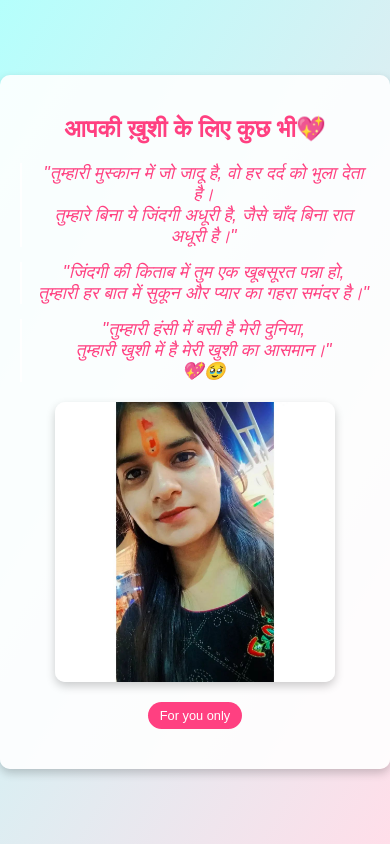
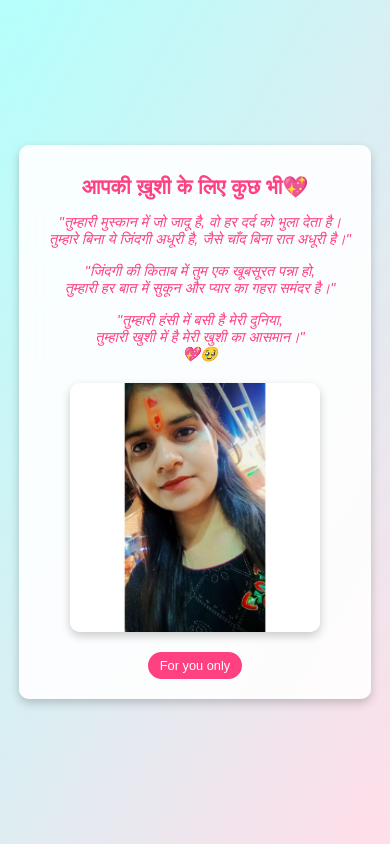
Before and after one commit to anchan31/Sandesh, a plain HTML site: page index.html in a window 390 px wide. Drawn offline with Linux system fonts and the light colour scheme.

Commit message:
Update style.css

```diff
--- a/style.css
+++ b/style.css
@@ -114,3 +114,48 @@ body, html {
     margin: 0; /* Remove margin to allow full-width */
     position: relative; /* Ensure the container is positioned correctly */
 }
+/* Ensure the container takes full width and has enough padding */
+.special-message {
+    text-align: center;
+    padding: 20px; /* Reduced padding for smaller screens */
+    margin: 0 auto; /* Center the content on all screens */
+    background: rgba(255, 255, 255, 0.9);
+    border-radius: 10px;
+    max-width: 500px; /* Set a max-width to prevent overflow on small screens */
+    box-shadow: 0 4px 10px rgba(0, 0, 0, 0.2);
+}
+
+/* Adjust font size of the heading on smaller screens */
+@media (max-width: 768px) {
+    .special-message h2 {
+        font-size: 1.5rem; /* Smaller font size for smaller screens */
+        margin-top: 10px; /* Add some margin at the top */
+    }
+
+    .shayari {
+        font-size: 1rem; /* Adjust shayari font size */
+        padding-left: 10px; /* Reduce padding on mobile */
+    }
+
+    .back-button {
+        padding: 8px 16px;
+        font-size: 0.9rem;
+    }
+}
+
+@media (max-width: 480px) {
+    .special-message h2 {
+        font-size: 1.3rem;
+        margin-bottom: 15px;
+    }
+
+    .shayari {
+        font-size: 0.9rem;
+        padding-left: 8px;
+    }
+
+    .back-button {
+        padding: 6px 12px;
+        font-size: 0.8rem;
+    }
+}
```
